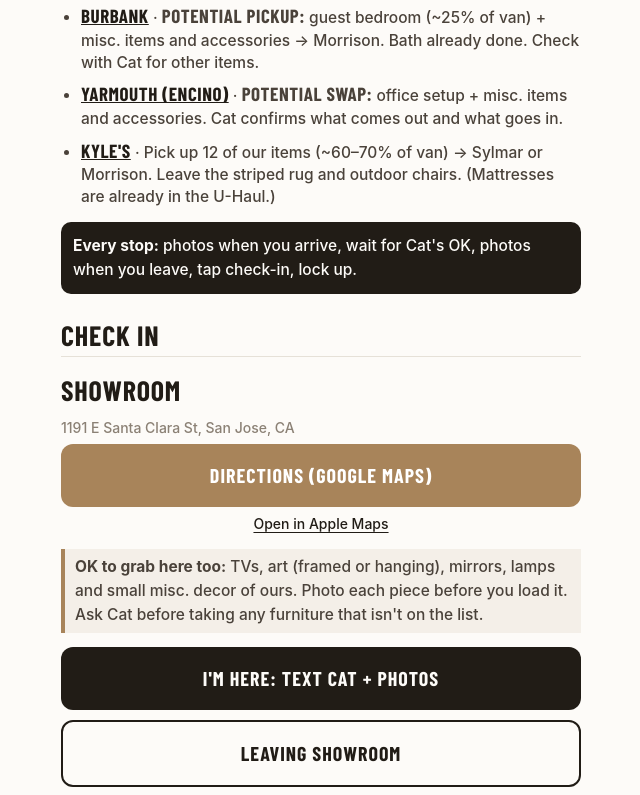
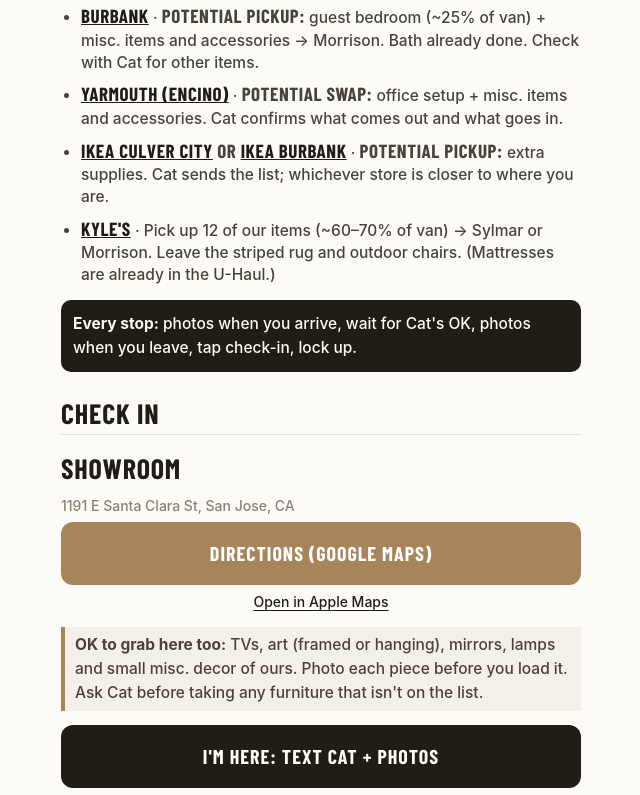
Before and after one commit to tromvia/tromvia-checkin, a plain HTML site: page index.html in a window 1280 px wide. Shown: the part 1768-2563 px from the top of the page, without its empty margins (319-959 px from the left). Drawn offline with nearby package versions, Linux system fonts and the light colour scheme; a web font is replaced by a local one.

Commit message:
IKEA potential supply pickup
Co-Authored-By: Claude Opus 5.5 <noreply@anthropic.com>
Claude-Session: https://claude.ai/code/session_01TjMjPP1hrkSMJNusbT1aCh

```diff
--- a/index.html
+++ b/index.html
@@ -54,7 +54,8 @@ h2,.ci{font-weight:700;font-size:28px}
 <li><b>Priority 2: mount <a href="#centinela">Centinela</a>, <a href="#clubhouse">Clubhouse</a>, <a href="#westminster">Westminster</a></b> <span class="t">Sun, once Morrison's big pieces are in place</span> · Help Cat mount the TVs and wall pieces: lift and hold. Max 1 hour per unit. Carry out boxes and cardboard; take the extra dresser out of Clubhouse.</li>
 <li><b>Priority 3: set up <a href="#stanford">Stanford</a></b> <span class="t">Sun after mounting</span> · Unpack and place items per Cat. Only if the units are ready.</li></ol>
 <h3>Only when Cat sends you</h3><ul><li><b><a href="#burbank">Burbank</a></b> · <b>Potential pickup:</b> guest bedroom (~25% of van) + misc. items and accessories → Morrison. Bath already done. Check with Cat for other items.</li>
-<li><b><a href="#yarmouth">Yarmouth (Encino)</a></b> · <b>Potential swap:</b> office setup + misc. items and accessories. Cat confirms what comes out and what goes in.</li><li><b><a href="#kyles">Kyle's</a></b> · Pick up 12 of our items (~60–70% of van) → Sylmar or Morrison. Leave the striped rug and outdoor chairs. (Mattresses are already in the U-Haul.)</li></ul>
+<li><b><a href="#yarmouth">Yarmouth (Encino)</a></b> · <b>Potential swap:</b> office setup + misc. items and accessories. Cat confirms what comes out and what goes in.</li>
+<li><b><a href="#ikea-culver-city">IKEA Culver City</a> or <a href="#ikea-burbank">IKEA Burbank</a></b> · <b>Potential pickup:</b> extra supplies. Cat sends the list; whichever store is closer to where you are.</li><li><b><a href="#kyles">Kyle's</a></b> · Pick up 12 of our items (~60–70% of van) → Sylmar or Morrison. Leave the striped rug and outdoor chairs. (Mattresses are already in the U-Haul.)</li></ul>
 <p class="every"><b>Every stop:</b> photos when you arrive, wait for Cat's OK, photos when you leave, tap check-in, lock up.</p></section>
 <h2 class="ci">Check in</h2><section class="stop" id="showroom"><h2>Showroom</h2><div class="dir"><span class="addr">1191 E Santa Clara St, San Jose, CA</span><a class="btn map" href="https://www.google.com/maps/dir/?api=1&amp;destination=1191%20E%20Santa%20Clara%20St%2C%20San%20Jose%2C%20CA">Directions (Google Maps)</a><a class="small" href="https://maps.apple.com/?daddr=1191%20E%20Santa%20Clara%20St%2C%20San%20Jose%2C%20CA">Open in Apple Maps</a></div>
 <p class="grab"><b>OK to grab here too:</b> TVs, art (framed or hanging), mirrors, lamps and small misc. decor of ours. Photo each piece before you load it. Ask Cat before taking any furniture that isn't on the list.</p><a class="btn arr" href="sms:+14156505687?&amp;body=Arriving%20at%20Showroom.%20Photos%20attached.%20Please%20review%20and%20confirm%20items%20to%20pull.">I'm here: text Cat + photos</a>
@@ -85,8 +86,8 @@ h2,.ci{font-weight:700;font-size:28px}
 <p class="grab"><b>OK to grab here too:</b> TVs, art (framed or hanging), mirrors, lamps and small misc. decor of ours. Photo each piece before you load it. Ask Cat before taking any furniture that isn't on the list.</p><a class="btn arr" href="sms:+14156505687?&amp;body=Arriving%20at%20Burbank.%20Photos%20attached.%20Please%20review%20and%20confirm%20items%20to%20pull.">I'm here: text Cat + photos</a>
 <a class="btn lv" href="sms:+14156505687?&amp;body=Leaving%20Burbank%20now.">Leaving Burbank</a></section><section class="stop" id="kyles"><h2>Kyle&#x27;s</h2><div class="dir"><span class="addr">623 Hindry Ave, Inglewood, CA 90301</span><a class="small" href="https://drive.google.com/file/d/18BuFO2-Dsa8ZACHrHYbZduZ43KxF9XzQ/view">Inventory sheet with photos: what to pick up</a><a class="btn map" href="https://www.google.com/maps/dir/?api=1&amp;destination=623%20Hindry%20Ave%2C%20Inglewood%2C%20CA%2090301">Directions (Google Maps)</a><a class="small" href="https://maps.apple.com/?daddr=623%20Hindry%20Ave%2C%20Inglewood%2C%20CA%2090301">Open in Apple Maps</a></div>
 <p class="grab"><b>OK to grab here too:</b> TVs, art (framed or hanging), mirrors, lamps and small misc. decor of ours. Photo each piece before you load it. Ask Cat before taking any furniture that isn't on the list.</p><a class="btn arr" href="sms:+14156505687?&amp;body=Arriving%20at%20Kyle&#x27;s.%20Photos%20attached.%20Please%20review%20and%20confirm%20items%20to%20pull.">I'm here: text Cat + photos</a>
-<a class="btn lv" href="sms:+14156505687?&amp;body=Leaving%20Kyle&#x27;s%20now.">Leaving Kyle&#x27;s</a></section><section class="stop" id="ikea-burbank"><h2>IKEA Burbank</h2><div class="dir"><span class="addr">IKEA, 600 N San Fernando Blvd, Burbank, CA 91502</span><a class="btn map" href="https://www.google.com/maps/dir/?api=1&amp;destination=IKEA%2C%20600%20N%20San%20Fernando%20Blvd%2C%20Burbank%2C%20CA%2091502">Directions (Google Maps)</a><a class="small" href="https://maps.apple.com/?daddr=IKEA%2C%20600%20N%20San%20Fernando%20Blvd%2C%20Burbank%2C%20CA%2091502">Open in Apple Maps</a></div>
+<a class="btn lv" href="sms:+14156505687?&amp;body=Leaving%20Kyle&#x27;s%20now.">Leaving Kyle&#x27;s</a></section><section class="stop" id="ikea-burbank"><h2>IKEA Burbank</h2><p class="grab"><b>Potential pickup:</b> extra supplies. Cat sends the list. Keep receipts and photo them for Cat.</p><div class="dir"><span class="addr">IKEA, 600 N San Fernando Blvd, Burbank, CA 91502</span><a class="btn map" href="https://www.google.com/maps/dir/?api=1&amp;destination=IKEA%2C%20600%20N%20San%20Fernando%20Blvd%2C%20Burbank%2C%20CA%2091502">Directions (Google Maps)</a><a class="small" href="https://maps.apple.com/?daddr=IKEA%2C%20600%20N%20San%20Fernando%20Blvd%2C%20Burbank%2C%20CA%2091502">Open in Apple Maps</a></div>
 <a class="btn arr" href="sms:+14156505687?&amp;body=Arriving%20at%20IKEA%20Burbank.%20Photos%20attached.%20Please%20review%20and%20confirm%20items%20to%20pull.">I'm here: text Cat + photos</a>
-<a class="btn lv" href="sms:+14156505687?&amp;body=Leaving%20IKEA%20Burbank%20now.">Leaving IKEA Burbank</a></section><section class="stop" id="ikea-culver-city"><h2>IKEA Culver City</h2><div class="dir"><span class="addr">IKEA, 3225 Helms Ave, Los Angeles, CA 90034</span><a class="btn map" href="https://www.google.com/maps/dir/?api=1&amp;destination=IKEA%2C%203225%20Helms%20Ave%2C%20Los%20Angeles%2C%20CA%2090034">Directions (Google Maps)</a><a class="small" href="https://maps.apple.com/?daddr=IKEA%2C%203225%20Helms%20Ave%2C%20Los%20Angeles%2C%20CA%2090034">Open in Apple Maps</a></div>
+<a class="btn lv" href="sms:+14156505687?&amp;body=Leaving%20IKEA%20Burbank%20now.">Leaving IKEA Burbank</a></section><section class="stop" id="ikea-culver-city"><h2>IKEA Culver City</h2><p class="grab"><b>Potential pickup:</b> extra supplies. Cat sends the list. Keep receipts and photo them for Cat.</p><div class="dir"><span class="addr">IKEA, 3225 Helms Ave, Los Angeles, CA 90034</span><a class="btn map" href="https://www.google.com/maps/dir/?api=1&amp;destination=IKEA%2C%203225%20Helms%20Ave%2C%20Los%20Angeles%2C%20CA%2090034">Directions (Google Maps)</a><a class="small" href="https://maps.apple.com/?daddr=IKEA%2C%203225%20Helms%20Ave%2C%20Los%20Angeles%2C%20CA%2090034">Open in Apple Maps</a></div>
 <a class="btn arr" href="sms:+14156505687?&amp;body=Arriving%20at%20IKEA%20Culver%20City.%20Photos%20attached.%20Please%20review%20and%20confirm%20items%20to%20pull.">I'm here: text Cat + photos</a>
 <a class="btn lv" href="sms:+14156505687?&amp;body=Leaving%20IKEA%20Culver%20City%20now.">Leaving IKEA Culver City</a></section><p class="foot">Each button opens a text to TromVia. Add photos, then press Send.</p></main></body></html>
```
